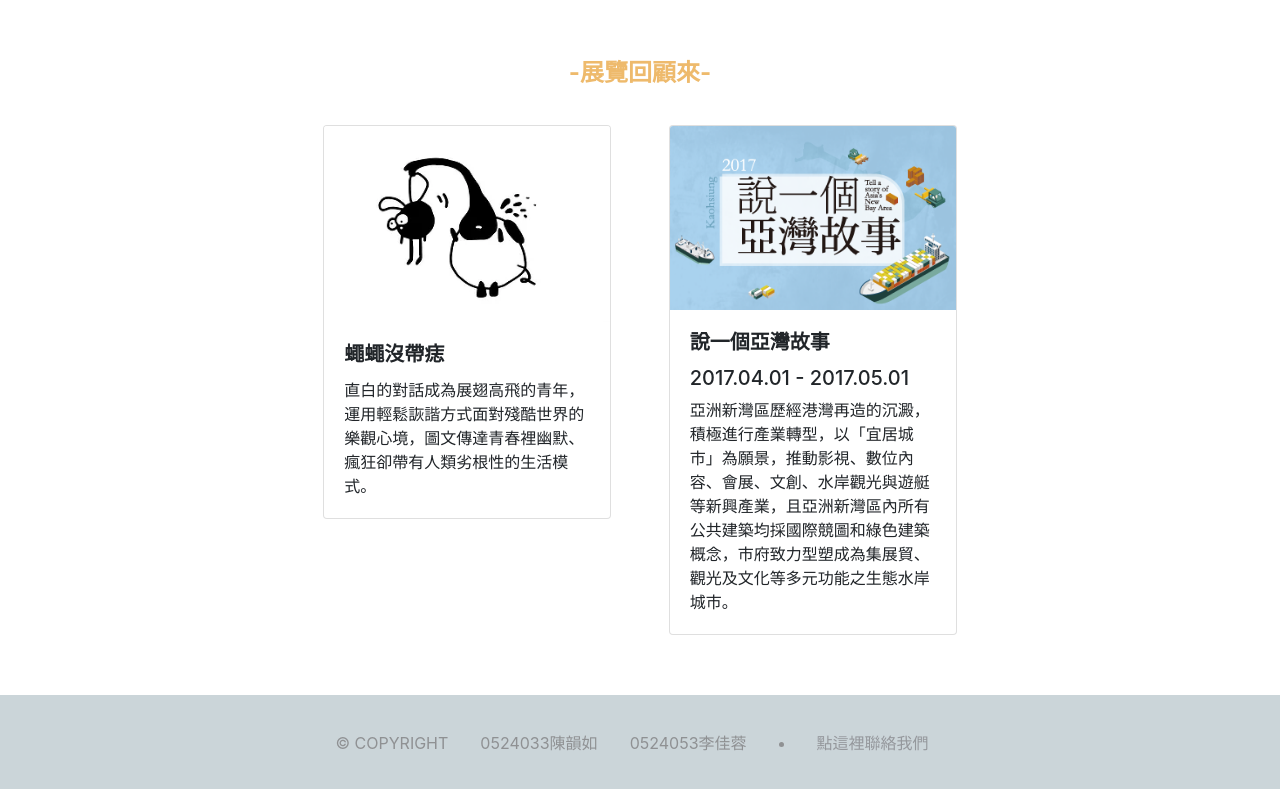
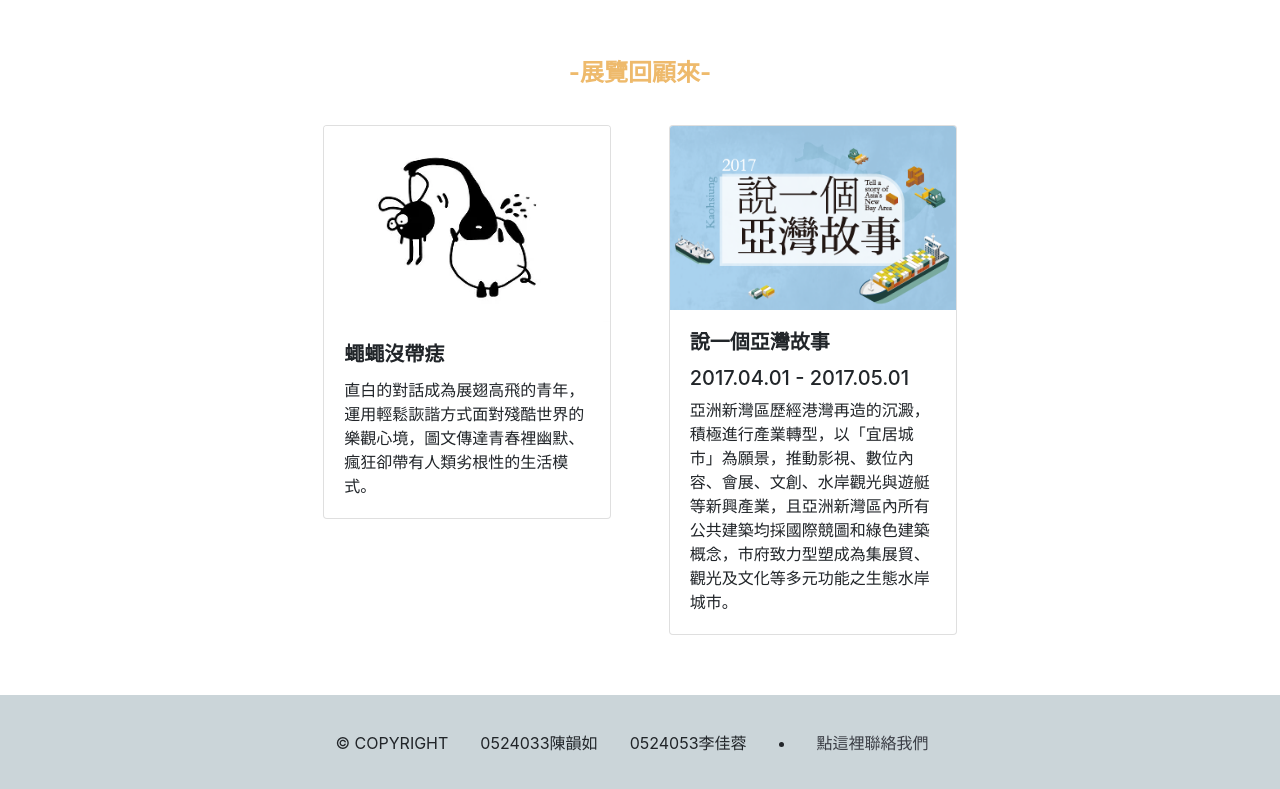
Before and after one commit to JiaHua0402/JiaHua0402.github.io, a plain HTML site: page kubic1/activite.html in a window 1280 px wide. Shown: the part 1324-2113 px from the top of the page. Drawn offline with nearby package versions, Linux system fonts and the light colour scheme.

Commit message:
change footer

```diff
--- a/kubic1/activite.html
+++ b/kubic1/activite.html
@@ -67,11 +67,10 @@
         }
 
         .footer {
-            padding: 20px;
-            background-color: #98abb4;
+             padding: 20px;
             clear: both;
             margin: 2em 0em 0em 0em;
-            opacity: 0.5;
+            background-color:rgba(152,171,180,0.5);
         }
     </style>
 </head>
```
